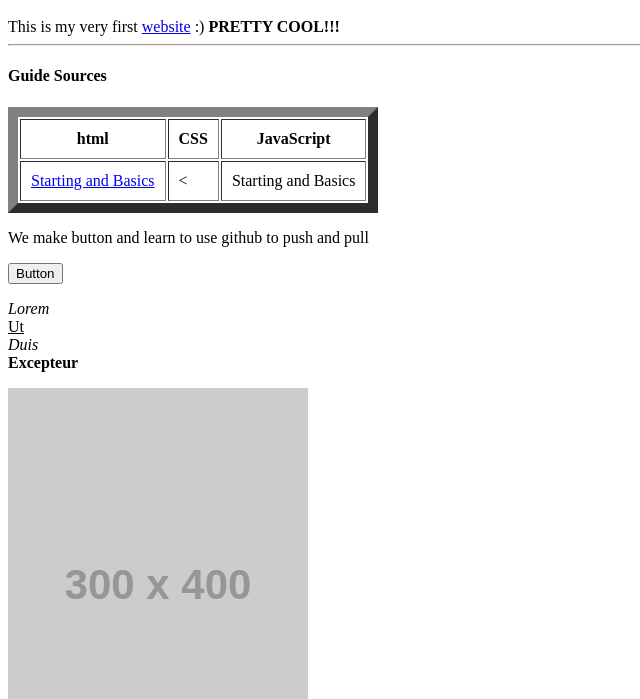
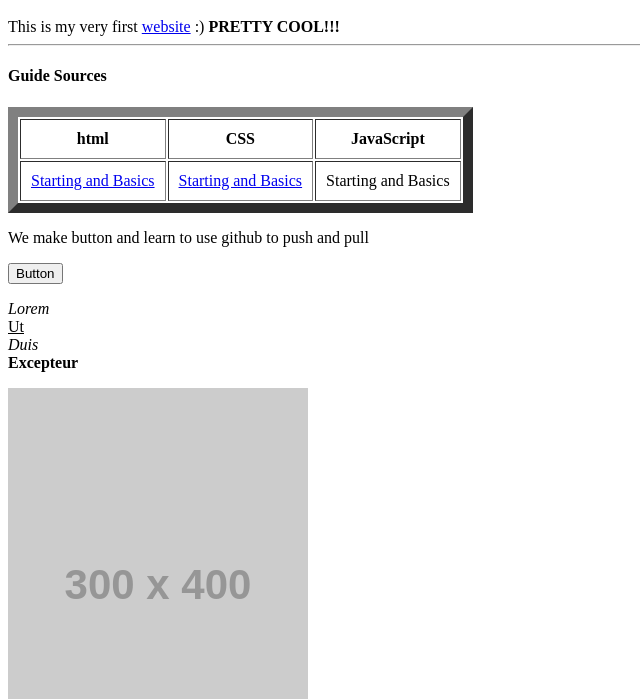
Before and after one commit to millar38/Protfolio_Website, a plain HTML site: page index.html in a window 1280 px wide. Shown: the part 101-800 px from the top of the page, without its empty margins (0-640 px from the left). Drawn offline with Linux system fonts and the light colour scheme; placeholder pictures from the web are drawn by us.

Commit message:
Update index.html

```diff
--- a/index.html
+++ b/index.html
@@ -21,7 +21,7 @@
             </tr>
             <tr>
                 <td><a href="https://www.youtube.com/watch?v=PlxWf493en4&list=PLB5sowGGACM68UaeWO_31qEM2U8P2_Msn&index=4&ab_channel=freeCodeCamp.org" target="blank">Starting and Basics</a></td>
-                <td><<a href="https://www.youtube.com/watch?v=G3e-cpL7ofc&t=277s&ab_channel=SuperSimpleDev" target="blank" Starting and Basics</a></td>
+                <td><a href="https://www.youtube.com/watch?v=G3e-cpL7ofc&t=277s&ab_channel=SuperSimpleDev" target="blank"> Starting and Basics</a></td>
                 <td><!--<a href="" target="blank">-->Starting and Basics<!--</a>--></td>
             </tr>
         </table>
```
